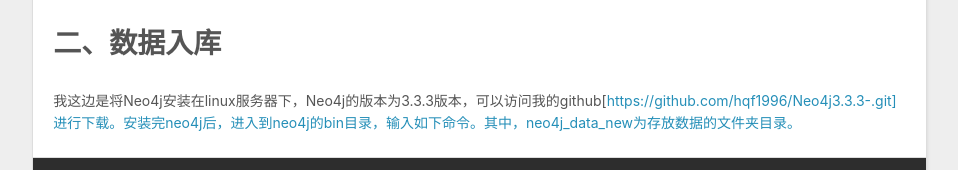
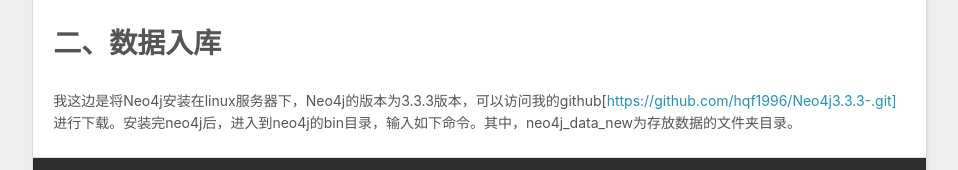
Before and after one commit to XuJJ6677/hqf1996.github.io, a plain HTML site: page 2018/12/07/基于Neo4j搭建图谱可视化应用（一）/index.html in a window 1280 px wide. Shown: the part 4955-5125 px from the top of the page, without its empty margins (8-966 px from the left). Drawn offline with nearby package versions, Linux system fonts and the light colour scheme.

Commit message:
Site updated: 2018-12-12 19:31:53

```diff
--- a/2018/12/07/基于Neo4j搭建图谱可视化应用（一）/index.html
+++ b/2018/12/07/基于Neo4j搭建图谱可视化应用（一）/index.html
@@ -16,7 +16,7 @@
 <meta property="og:locale" content="default">
 <meta property="og:image" content="https://hqf1996-1258281483.cos.ap-shanghai.myqcloud.com/1544601282636.png">
 <meta property="og:image" content="https://hqf1996-1258281483.cos.ap-shanghai.myqcloud.com/1544601456159.png">
-<meta property="og:updated_time" content="2018-12-12T09:42:33.379Z">
+<meta property="og:updated_time" content="2018-12-12T11:31:46.807Z">
 <meta name="twitter:card" content="summary">
 <meta name="twitter:title" content="基于Neo4j搭建图谱可视化应用（一）">
 <meta name="twitter:description" content="基于实验室爬取的专利数据搭建了一个基于Neo4j图数据库的可视化小应用，本节先叙述数据来源以及数据结构，到图数据库的搭建。 一、产生初始化数据数据结构1.节点论文：paper_id，authors, name，单位（unit），年份，期刊，关键词，领域，地区 专利：patent_id, name, 申请人（单位），发明人，申请时间，公布时间，领域，类型，地区 项目：project_id，autho">
@@ -557,7 +557,7 @@
 <p>好了，终于列举完了所有的节点表以及关系表。</p>
 <p>导入Neo4j数据库中的数据格式为csv格式的文件，这边我通过python对数据进行处理。主要用到了python中的两个包。一个是MySQLdb，另外一个是csv。</p>
 <figure class="highlight python"><table><tr><td class="gutter"><pre><span class="line">1</span><br><span class="line">2</span><br></pre></td><td class="code"><pre><span class="line"><span class="keyword">import</span> MySQLdb</span><br><span class="line"><span class="keyword">import</span> csv</span><br></pre></td></tr></table></figure>
-<h1 id="二、数据入库"><a href="#二、数据入库" class="headerlink" title="二、数据入库"></a>二、数据入库</h1><p>我这边是将Neo4j安装在linux服务器下，Neo4j的版本为3.3.3版本，可以访问我的github[<a href="https://github.com/hqf1996/Neo4j3.3.3-.git]进行下载。安装完neo4j后，进入到neo4j的bin目录，输入如下命令。其中，neo4j_data_new为存放数据的文件夹目录。" target="_blank" rel="noopener">https://github.com/hqf1996/Neo4j3.3.3-.git]进行下载。安装完neo4j后，进入到neo4j的bin目录，输入如下命令。其中，neo4j_data_new为存放数据的文件夹目录。</a></p>
+<h1 id="二、数据入库"><a href="#二、数据入库" class="headerlink" title="二、数据入库"></a>二、数据入库</h1><p>我这边是将Neo4j安装在linux服务器下，Neo4j的版本为3.3.3版本，可以访问我的github[<a href="https://github.com/hqf1996/Neo4j3.3.3-.git]" target="_blank" rel="noopener">https://github.com/hqf1996/Neo4j3.3.3-.git]</a> 进行下载。安装完neo4j后，进入到neo4j的bin目录，输入如下命令。其中，neo4j_data_new为存放数据的文件夹目录。</p>
 <figure class="highlight bash"><table><tr><td class="gutter"><pre><span class="line">1</span><br></pre></td><td class="code"><pre><span class="line">[root@amdnode8 bin]<span class="comment"># ./neo4j-admin import --database=graph.db --nodes /neo4j_data_new/paper.csv --nodes /neo4j_data_new/patent.csv --nodes /neo4j_data_new/project.csv --nodes /neo4j_data_new/unit.csv --nodes /neo4j_data_new/expert.csv --relationships /neo4j_data_new/UnitToPatent2.csv --relationships /neo4j_data_new/ExpertToUnit2.csv --relationships /neo4j_data_new/PatentToUnit2.csv --relationships /neo4j_data_new/UnitToProject2.csv --relationships /neo4j_data_new/ExpertToProject2.csv --relationships /neo4j_data_new/ProjectToExpert2.csv --relationships /neo4j_data_new/ExpertToPatent2.csv --relationships /neo4j_data_new/PatentToExpert2.csv --relationships /neo4j_data_new/PaperToUnit2.csv --relationships /neo4j_data_new/ExpertToPaper2.csv --relationships /neo4j_data_new/PaperToExpert2.csv</span></span><br></pre></td></tr></table></figure>
 <p>执行一段时间后，会生成graph.db的数据库文件。此时，重启数据库即可</p>
 <figure class="highlight bash"><table><tr><td class="gutter"><pre><span class="line">1</span><br></pre></td><td class="code"><pre><span class="line">./neo4j restart</span><br></pre></td></tr></table></figure>
```
Also changed, not shown: index.html (+1 -1 lines).
